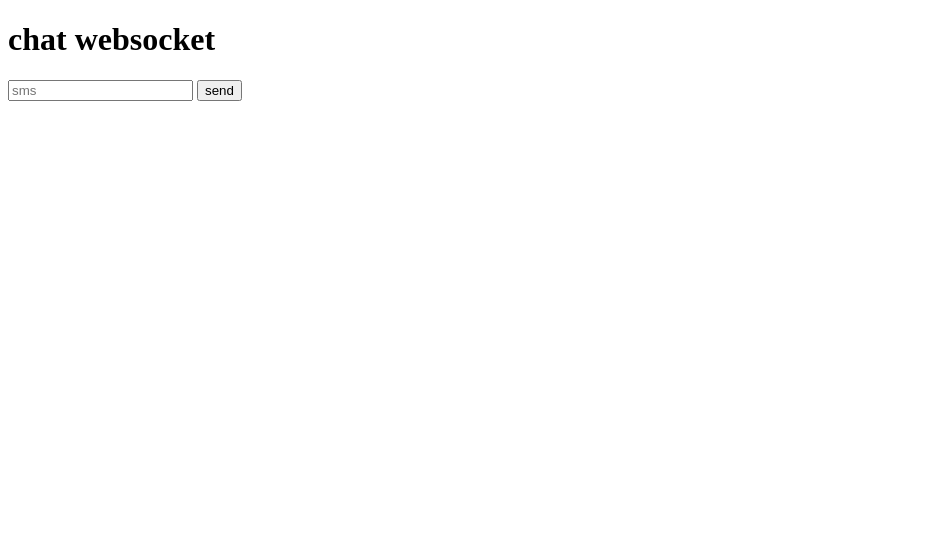
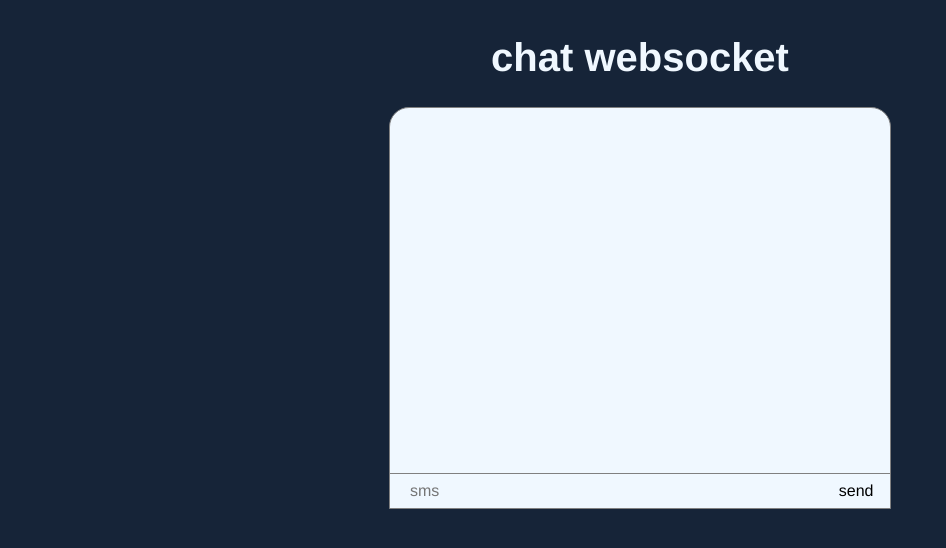
Before and after one commit to LeraLuk/urban-modul11, a plain HTML site: page frontend/index.html in a window 1280 px wide. Shown: the whole page, without its empty margins (0-946 px from the left). Drawn offline with Linux system fonts and the light colour scheme.

Commit message:
added style.css

```diff
--- a/frontend/index.html
+++ b/frontend/index.html
@@ -4,14 +4,17 @@
     <meta charset="UTF-8" />
     <meta name="viewport" content="width=device-width, initial-scale=1.0" />
     <title>Document</title>
+    <link rel="stylesheet" href="style.css" />
   </head>
   <body>
     <h1>chat websocket</h1>
-    <div id="chat"></div>
-    <form action="" id="messageForm">
-      <input type="text" id="messageInput" placeholder="sms" required />
-      <button type="submit">send</button>
-    </form>
+    <div>
+      <div id="chat"></div>
+      <form action="" id="messageForm">
+        <input type="text" id="messageInput" placeholder="sms" required />
+        <button type="submit">send</button>
+      </form>
+    </div>
     <script src="./chat.js"></script>
   </body>
 </html>
--- /dev/null
+++ b/frontend/style.css
@@ -0,0 +1,85 @@
+body {
+  display: flex;
+  flex-direction: column;
+  align-items: center;
+  background-color: rgb(22, 36, 56);
+  font-family: "Franklin Gothic Medium";
+}
+h1 {
+  font-size: 40px;
+  color: aliceblue;
+}
+body > div {
+  width: 500px;
+  height: 400px;
+  border: 1px solid grey;
+  border-top-left-radius: 20px;
+  border-top-right-radius: 20px;
+  margin-bottom: 30px;
+  display: flex;
+  flex-direction: column;
+  align-items: center;
+  justify-content: end;
+  position: relative;
+  background-color: aliceblue;
+}
+form {
+  width: 100%;
+  display: flex;
+  height: 35px;
+  margin-top: 10px;
+}
+input {
+  width: calc(100% - 74px);
+  font-family: "Franklin Gothic Medium";
+  padding: 0;
+  padding-left: 20px;
+  border: 0;
+  border-top: 1px solid grey;
+  background: none;
+  outline: none;
+  font-size: 16px;
+  height: 34px;
+}
+input:focus {
+  background-color: rgb(168, 215, 255);
+}
+button {
+  width: 70px;
+  height: 100%;
+  padding: 0;
+  border: 0;
+  border-top: 1px solid grey;
+  background: 0;
+  font-family: "Franklin Gothic Medium";
+  font-size: 16px;
+}
+button:hover {
+  background-color: rgb(84, 135, 180);
+  color: aliceblue;
+}
+#chat {
+  display: flex;
+  flex-direction: column;
+  gap: 5px;
+  width: 100%;
+  height: calc(100% - 90px);
+  overflow-y: scroll;
+}
+
+#chat div {
+  width: fit-content;
+  padding: 5px;
+  background-color: rgb(168, 215, 255);
+  margin-left: 15px;
+  border-radius: 5px;
+  border-bottom-left-radius: 0;
+}
+.system-message {
+  position: absolute;
+  top: 15px;
+  left: 15px;
+  opacity: 0.4;
+  margin: 0;
+  background: none !important;
+}
```
